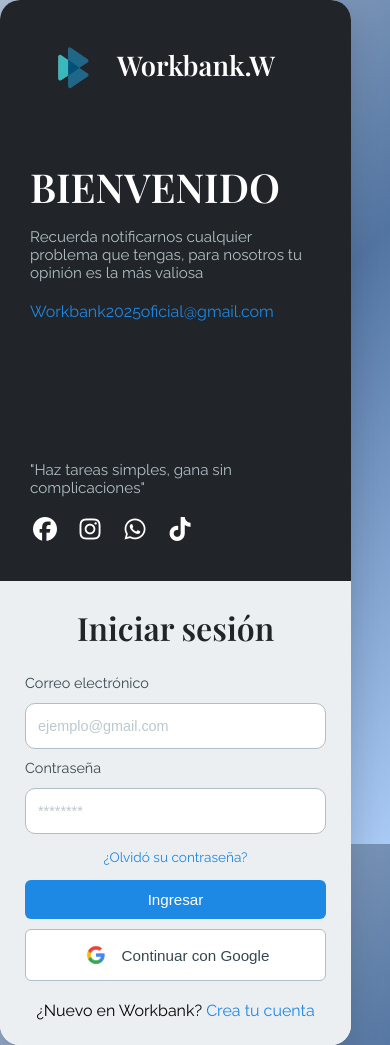
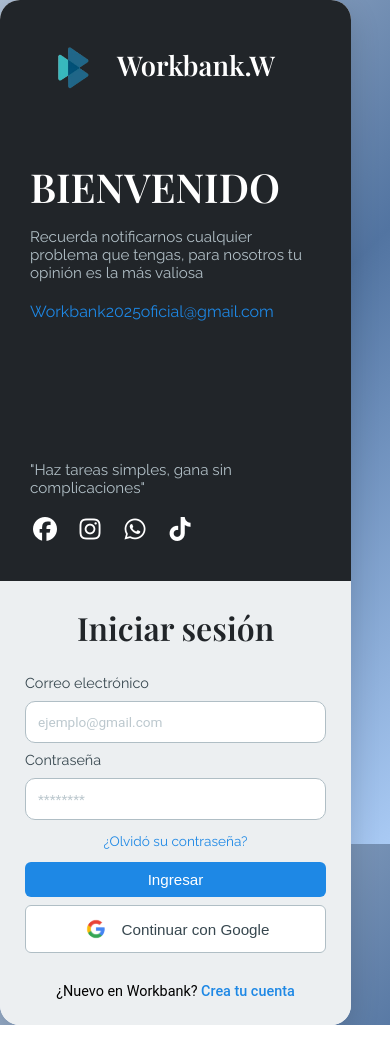
Before and after one commit to migueltrivino/WorkBank2025, a React (Vite) app in the folder frontend/: page /iniciarsesion in a window 390 px wide. Built offline with nearby package versions, Linux system fonts and the light colour scheme.

Commit message:
LoginPanel mejorado con validaciones y estilos, registro pulido

```diff
--- a/frontend/src/components/LoginPanel.jsx
+++ b/frontend/src/components/LoginPanel.jsx
@@ -14,15 +14,50 @@
 
   const [mensaje, setMensaje] = useState("");
   const [tipoMensaje, setTipoMensaje] = useState("");
+  const [errors, setErrors] = useState({});
 
+  // Manejo de cambios en inputs y limpieza de errores previos
   const handleChange = (e) => {
     const { name, value } = e.target;
     setFormData({ ...formData, [name]: value });
+
+    // Si había error en ese campo, lo quitamos
+    setErrors((prev) => {
+      if (!prev || !prev[name]) return prev;
+      const next = { ...prev };
+      delete next[name];
+      return next;
+    });
+  };
+
+  // Validación de email con regex simple
+  const isValidEmail = (email) => {
+    return /^[^\s@]+@[^\s@]+\.[^\s@]+$/.test(email);
   };
 
   const handleSubmit = async (e) => {
+    e.preventDefault();
+    const newErrors = {};
 
-    e.preventDefault();
+    // Validaciones
+    if (!formData.email.trim()) newErrors.email = "El correo es obligatorio";
+    else if (!isValidEmail(formData.email)) newErrors.email = "Correo inválido";
+
+    if (!formData.user_password.trim()) newErrors.user_password = "La contraseña es obligatoria";
+
+    // Si hay errores, mostramos y enfocamos el primer campo con error
+    if (Object.keys(newErrors).length > 0) {
+      setErrors(newErrors);
+      const firstErrorField = Object.keys(newErrors)[0];
+      const el = document.getElementsByName(firstErrorField)[0];
+      if (el && el.focus) el.focus();
+      return;
+    }
+
+    // Limpiar errores si todo ok
+    setErrors({});
+
+    // Mantener la funcionalidad básica existente
     try {
       const res = await fetch("http://localhost:4000/api/auth/login", {
         method: "POST",
@@ -33,26 +68,23 @@
       const result = await res.json();
 
       if (res.ok) {
-        // Guardar token y usuario en localStorage
+        // Guardar token y usuario
         saveToken(result.accessToken);
         saveUser(result.user);
-
-        console.log("AccessToken guardado:", result.accessToken);
-        console.log("Usuario guardado:", result.user);
 
         setMensaje(result.message);
         setTipoMensaje("exito");
 
-        // Redirección según el rol
+        // Redirección según rol
         setTimeout(() => {
           switch(result.user.rol) {
-            case 1: // Empleador
+            case 1:
               navigate("/employer");
               break;
-            case 2: // Trabajador
+            case 2:
               navigate("/worker");
               break;
-            default: // fallback
+            default:
               navigate("/");
           }
         }, 1500);
@@ -73,29 +105,31 @@
     <div className={styles['right-panel']}>
       <h2>Iniciar sesión</h2>
       <form className={styles.form} id="loginForm" onSubmit={handleSubmit}>
+        {/* Email */}
         <label className={styles.label} htmlFor="email">Correo electrónico</label>
         <input
-          className={styles.input}
+          className={`${styles.input} ${errors.email ? styles.inputError : ""}`}
           type="email"
           id="email"
           name="email"
           placeholder="ejemplo@gmail.com"
           value={formData.email}
           onChange={handleChange}
-          required
         />
+        {errors.email && <span className={styles.errorField}>{errors.email}</span>}
 
+        {/* Contraseña */}
         <label className={styles.label} htmlFor="user_password">Contraseña</label>
         <input
-          className={styles.input}
+          className={`${styles.input} ${errors.user_password ? styles.inputError : ""}`}
           type="password"
           id="user_password"
           name="user_password"
           placeholder="********"
           value={formData.user_password}
           onChange={handleChange}
-          required
         />
+        {errors.user_password && <span className={styles.errorField}>{errors.user_password}</span>}
 
         <div className={styles.forgot}>
           <a href="#">¿Olvidó su contraseña?</a>
--- a/frontend/src/css/LoginPanel.module.css
+++ b/frontend/src/css/LoginPanel.module.css
@@ -1,3 +1,5 @@
+/* === LoginPanel.module.css === */
+
 .right-panel {
     flex: 1.2;
     background: var(--fondo-principal);
@@ -6,6 +8,11 @@
     justify-content: center;
     align-items: center;
     padding: 40px;
+
+    /* 🔹 Ajustes para altura y scroll opcional */
+    max-height: 95vh;
+    overflow-y: auto;
+    box-sizing: border-box;
 }
 
 .right-panel h2 {
@@ -13,6 +20,7 @@
     font-size: 2rem;
     color: var(--principal-oscuro);
     margin-bottom: 25px;
+    text-align: center;
 }
 
 .form {
@@ -37,7 +45,8 @@
     font-size: 0.9rem;
     line-height: 1.2;
     outline: none;
-    transition: 0.3s ease;
+    transition: all 0.3s ease;
+    font-family: "Roboto", sans-serif;
 }
 
 .input:focus {
@@ -45,11 +54,30 @@
     box-shadow: 0 0 6px rgba(30, 136, 229, 0.4);
 }
 
-.input::placeholder{
+.input::placeholder {
     color: var(--extra);
     opacity: 0.6;
 }
 
+/* --- Estilos de error --- */
+.inputError {
+    border: 1px solid #d9534f !important;
+    background-color: #fff5f5;
+}
+
+.inputError:focus {
+    box-shadow: 0 0 6px rgba(217, 83, 79, 0.5);
+}
+
+.errorField {
+    color: #d9534f;
+    font-size: 0.8rem;
+    margin-top: -0.4rem;
+    margin-bottom: 0.4rem;
+    font-weight: 500;
+}
+
+/* Link de olvidar contraseña */
 .forgot {
     font-size: 0.85rem;
     text-align: center;
@@ -67,6 +95,7 @@
     color: var(--contraste);
 }
 
+/* Botones */
 .btn {
     background: var(--resaltar);
     border: none;
@@ -87,6 +116,7 @@
     box-shadow: 0 6px 15px rgba(30, 136, 229, 0.4);
 }
 
+/* Botón de Google */
 .google-btn {
     display: flex;
     align-items: center;
@@ -108,16 +138,15 @@
     color: white;
 }
 
-/* --- Responsive --- */
-@media (max-width: 768px) {
-    .right-panel {
-        flex: none;
-        width: 100%;
-        height: auto;
-        padding: 25px;
-    }
+/* Registro */
+.register {
+    margin-top: 10px;
+    font-size: 0.9rem;
+    text-align: center;
+    font-family: "Roboto", sans-serif;
 }
 
+/* Mensajes generales */
 .mensaje {
     font-size: 16px;
     font-weight: bold;
@@ -141,3 +170,27 @@
     border: 1px solid #f5c6cb;
     box-shadow: 0px 2px 6px rgba(0, 0, 0, 0.1);
 }
+
+/* --- Responsive --- */
+@media (max-width: 768px) {
+    .right-panel {
+        flex: none;
+        width: 100%;
+        height: auto;
+        padding: 25px;
+    }
+
+    .form {
+        gap: 8px;
+    }
+
+    .input {
+        height: 42px;
+        font-size: 0.85rem;
+    }
+
+    .btn {
+        font-size: 0.95rem;
+        padding: 9px;
+    }
+}
```
Also changed, not shown: 2 other files (tests, documents, lock files or other folders).
